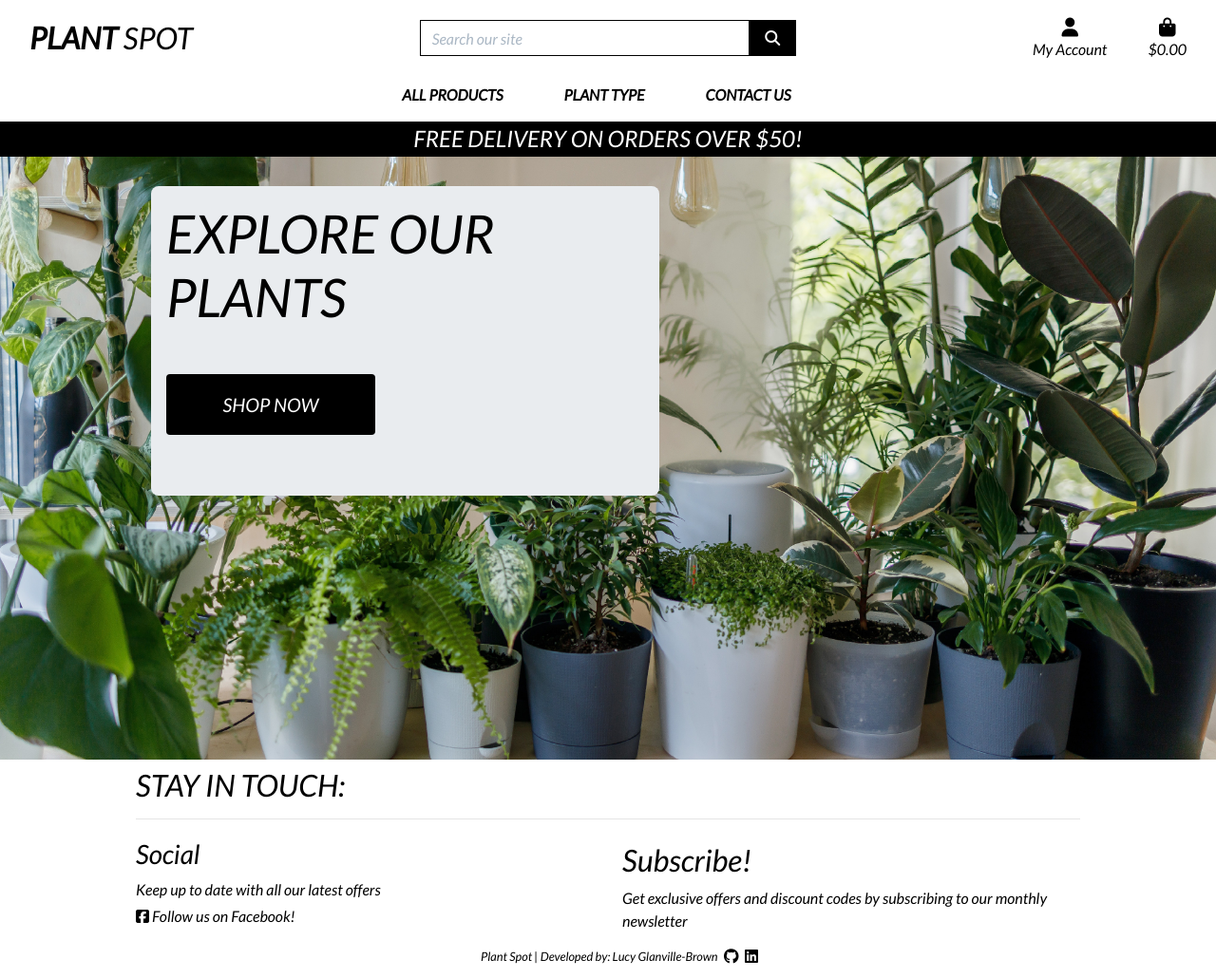
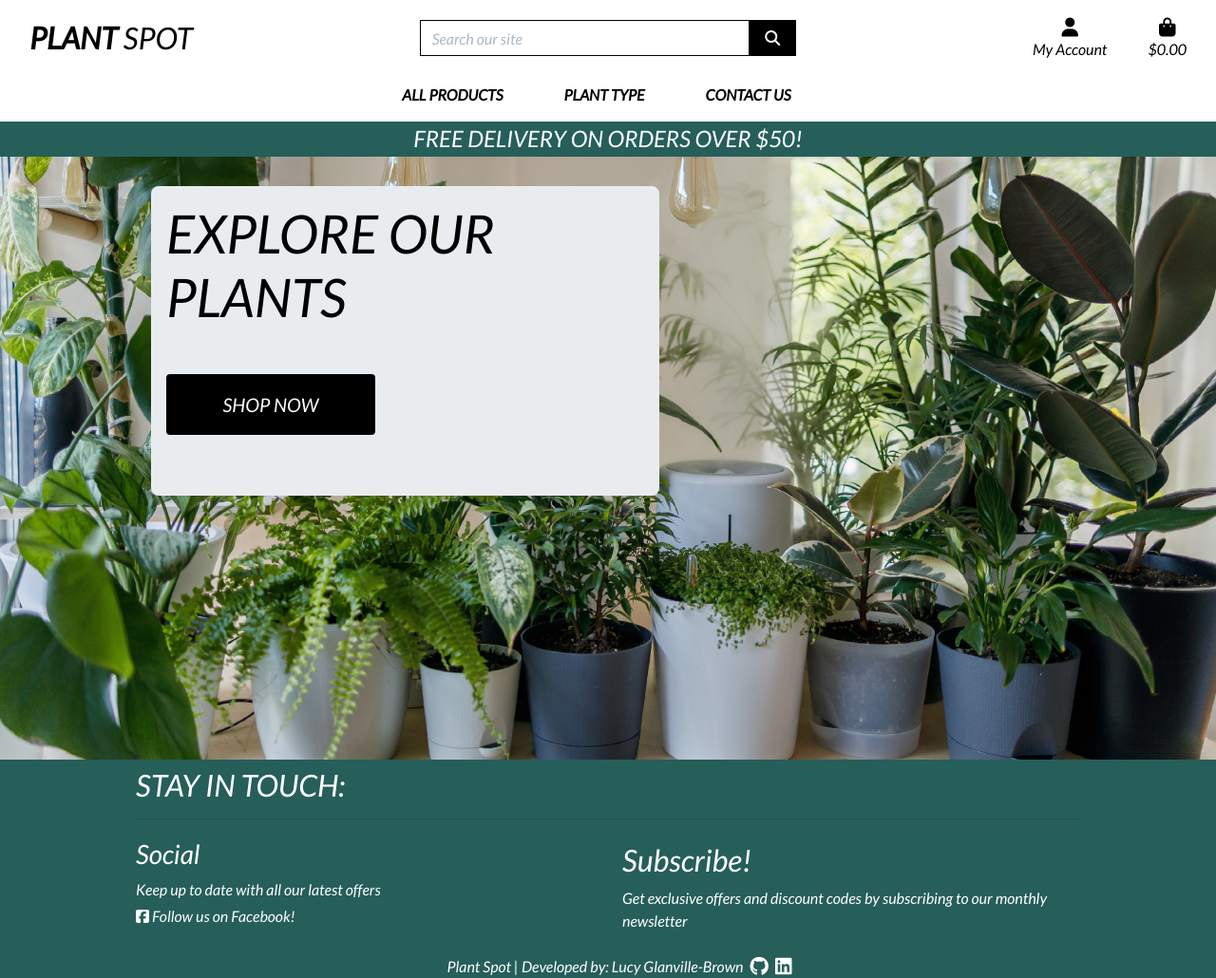
Before and after one commit to Lucy-Glanville-Brown/plant-spot, a Django app: page / in a window 1280 px wide. Shown: the whole page at 95% size. Run offline with Django 4.2, Linux system fonts and the light colour scheme; some libraries are stand-ins or nearby versions.

Commit message:
Adjusted footer and styling

```diff
--- a/static/css/base.css
+++ b/static/css/base.css
@@ -70,7 +70,7 @@ body {
 }
 
 .bg-black {
-    background: #000 !important;
+    background: #265E5A !important;
 }
 
 .overlay {
@@ -113,8 +113,8 @@ input[name='q']::placeholder {
 }
 
 footer {
-    background-color: #fff;
-    color: #000;
+    background-color: #265E5A;
+    color: #fff;
 }
 
 /* ------------------------------- bootstrap toasts */
--- a/templates/base.html
+++ b/templates/base.html
@@ -154,27 +154,6 @@
   <footer class="container-wrapper">
     {% include 'includes/mobile-footer.html' %}
     {% include 'includes/main-footer.html' %}
-    <!-- Copyright -->
-    <div class="row">
-      <div class="col">
-          <div class="row">
-              <div class="col small ml-4 text-black text-center">
-                  <span>
-                      Plant Spot |
-                  </span>
-                  <span class="d-none d-md-inline-block">Developed by: Lucy Glanville-Brown </span>
-                  <a href="#" class="text-decoration-none" target="_blank" rel="noopener">
-                      <i class="fab fa-github fa-lg ml-1 text-black" aria-hidden="true"></i>
-                      <span class="sr-only">GitHub</span>
-                  </a>
-                  <a href="#" class="text-decoration-none" target="_blank" rel="noopener">
-                      <i class="fab fa-linkedin fa-lg ml-1 text-black" aria-hidden="true"></i>
-                      <span class="sr-only">linkedin</span>
-                  </a>
-              </div>
-          </div>
-      </div>
-  </div>
   </footer>
   <!-- /.footer -->
 
--- a/templates/includes/main-footer.html
+++ b/templates/includes/main-footer.html
@@ -7,10 +7,11 @@
             </div>
         </div>
         <div class="row">
-            <div class="col-12 col-md-6 text-black">
+            <div class="col-12 col-md-6">
                 <h3>Social</h3>
                 <p class="mb-1">Keep up to date with all our latest offers</p>
-                <a href="#" class="text-decoration-none text-black pb-1" target="_blank"><i class="fab fa-facebook-square text-black"></i> Follow us on Facebook!</a>
+                <a href="#" class="text-decoration-none pb-1 text-white" target="_blank"><i
+                        class="fab fa-facebook-square text-white"></i> Follow us on Facebook!</a>
             </div>
             <div class="col-12 col-md-6 mt-1">
                 <h2>Subscribe!</h2>
@@ -18,5 +19,26 @@
                 <!-- Mailchimp signup form here -->
             </div>
         </div>
+        <!-- Copyright -->
+        <div class="row">
+            <div class="col">
+                <div class="row">
+                    <div class="col mt-2 ml-4 text-white text-center">
+                        <span>
+                            Plant Spot |
+                        </span>
+                        <span class="d-none d-md-inline-block">Developed by: Lucy Glanville-Brown </span>
+                        <a href="#" class="text-decoration-none" target="_blank" rel="noopener">
+                            <i class="fab fa-github fa-lg ml-1 text-white" aria-hidden="true"></i>
+                            <span class="sr-only">GitHub</span>
+                        </a>
+                        <a href="#" class="text-decoration-none" target="_blank" rel="noopener">
+                            <i class="fab fa-linkedin fa-lg ml-1 text-white" aria-hidden="true"></i>
+                            <span class="sr-only">linkedin</span>
+                        </a>
+                    </div>
+                </div>
+            </div>
+        </div>
     </section>
 </div>
--- a/templates/includes/mobile-footer.html
+++ b/templates/includes/mobile-footer.html
@@ -7,10 +7,11 @@
             </div>
         </div>
         <div class="row">
-            <div class="col-12 col-md-6 text-black">
+            <div class="col-12 col-md-6 text-white">
                 <h3>Social</h3>
                 <p class="mb-1">Keep up to date with all our latest offers</p>
-                <a href="#" class="text-decoration-none text-black pb-1" target="_blank"><i class="fab fa-facebook-square text-black"></i> Follow us on Facebook!</a>
+                <a href="#" class="text-decoration-none text-white pb-1" target="_blank"><i
+                        class="fab fa-facebook-square text-white"></i> Follow us on Facebook!</a>
             </div>
             <div class="col-12 col-md-6 mt-1">
                 <h2>Subscribe!</h2>
@@ -18,5 +19,26 @@
                 <!-- Mailchimp signup form here -->
             </div>
         </div>
+        <!-- Copyright -->
+        <div class="row">
+            <div class="col">
+                <div class="row">
+                    <div class="col small ml-4 text-black text-center">
+                        <span>
+                            Plant Spot |
+                        </span>
+                        <span class="d-none d-md-inline-block">Developed by: Lucy Glanville-Brown </span>
+                        <a href="#" class="text-decoration-none" target="_blank" rel="noopener">
+                            <i class="fab fa-github fa-lg ml-1 text-black" aria-hidden="true"></i>
+                            <span class="sr-only">GitHub</span>
+                        </a>
+                        <a href="#" class="text-decoration-none" target="_blank" rel="noopener">
+                            <i class="fab fa-linkedin fa-lg ml-1 text-black" aria-hidden="true"></i>
+                            <span class="sr-only">linkedin</span>
+                        </a>
+                    </div>
+                </div>
+            </div>
+        </div>
     </section>
 </div>
```
